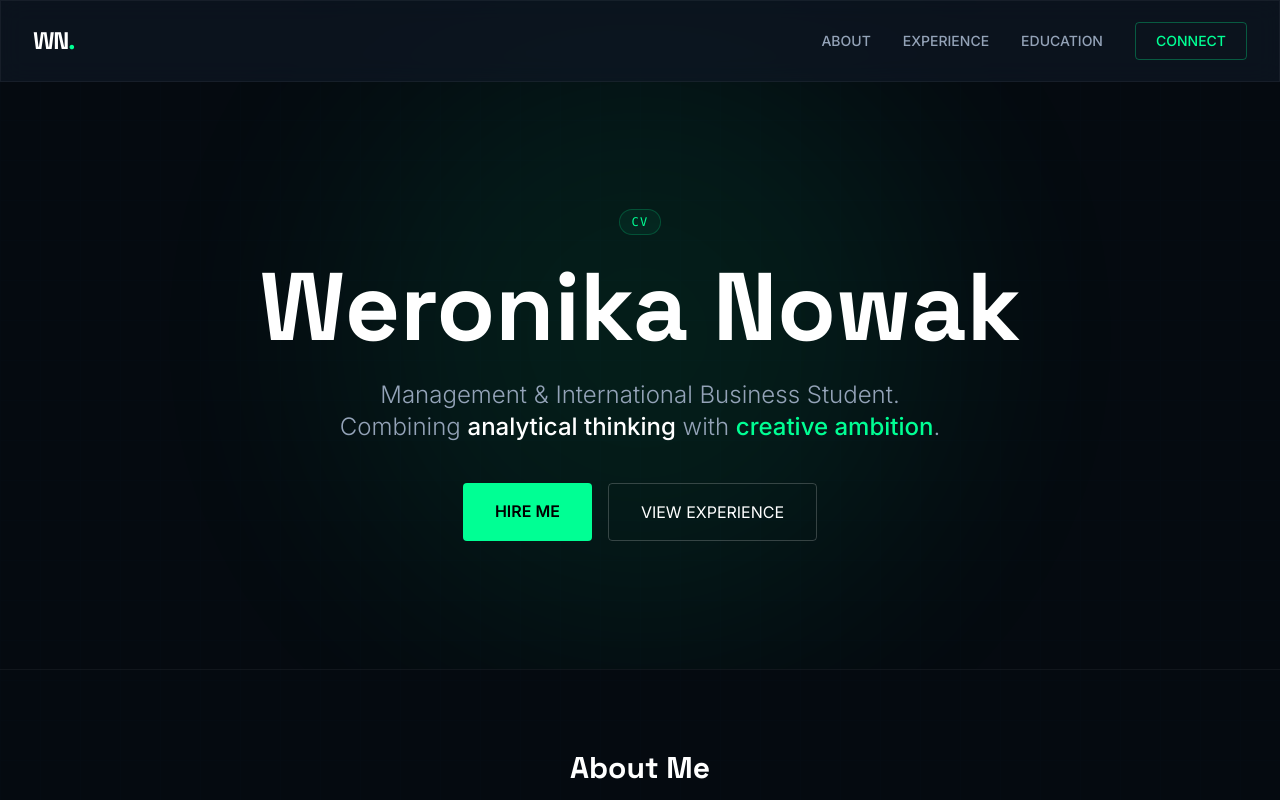
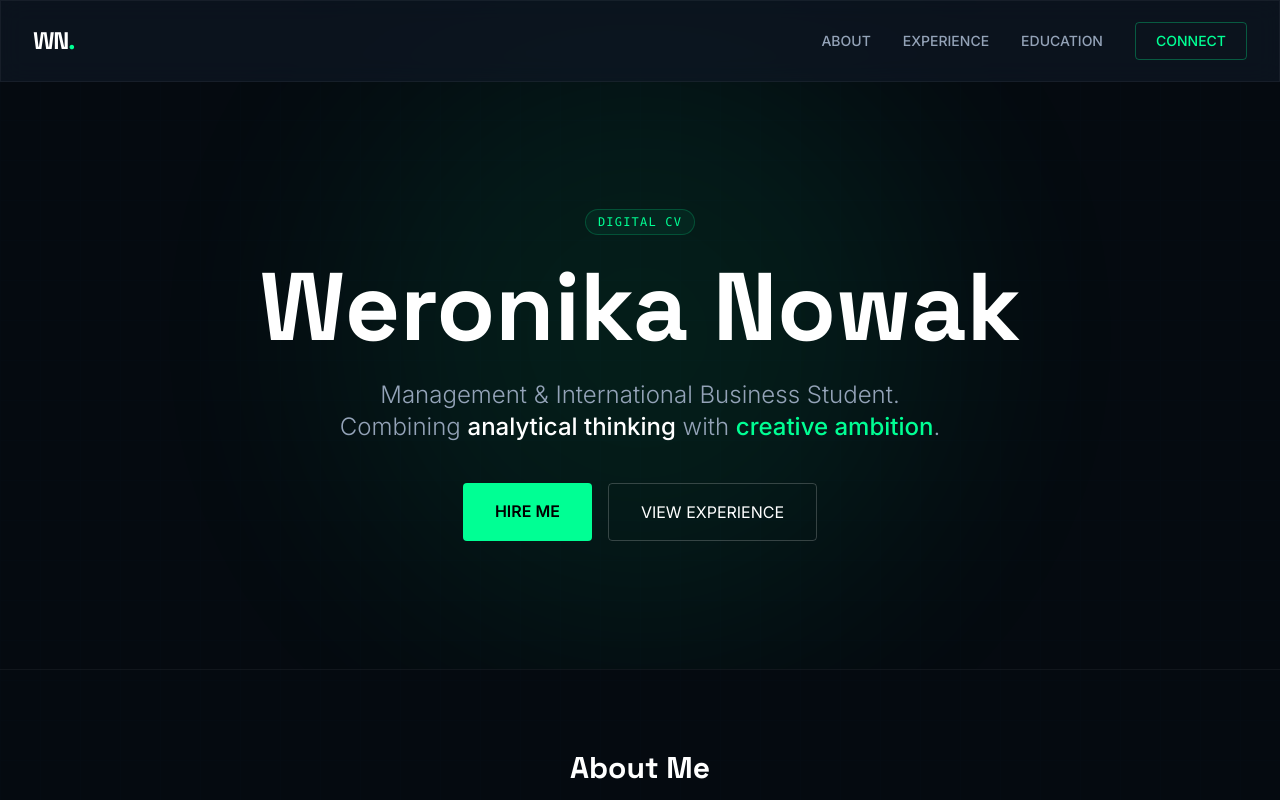
Before and after one commit to weronika26112003-dotcom/Wero.github.io, a plain HTML site: page index.html in a window 1280 px wide. Shown: the top 800 px of the page. Drawn offline with nearby package versions, Linux system fonts and the light colour scheme.

Commit message:
Update index.html

```diff
--- a/index.html
+++ b/index.html
@@ -91,7 +91,7 @@
 
         <div class="max-w-4xl mx-auto px-6 lg:px-8 text-center relative z-10">
             <div class="inline-block px-3 py-1 mb-6 border border-crypto-primary/20 rounded-full bg-crypto-primary/5">
-                <p class="font-mono text-xs text-crypto-primary tracking-widest uppercase animate-fade-in">CV</p>
+                <p class="font-mono text-xs text-crypto-primary tracking-widest uppercase animate-fade-in">Digital CV</p>
             </div>
 
             <h1 class="font-display text-5xl md:text-7xl lg:text-8xl font-bold text-white leading-tight mb-6 animate-fade-in" style="animation-delay: 0.1s">
```
